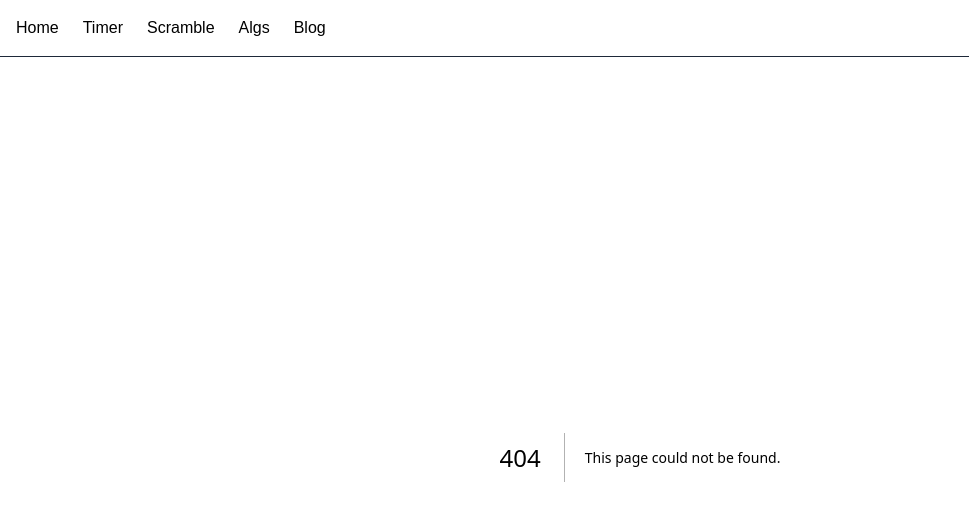
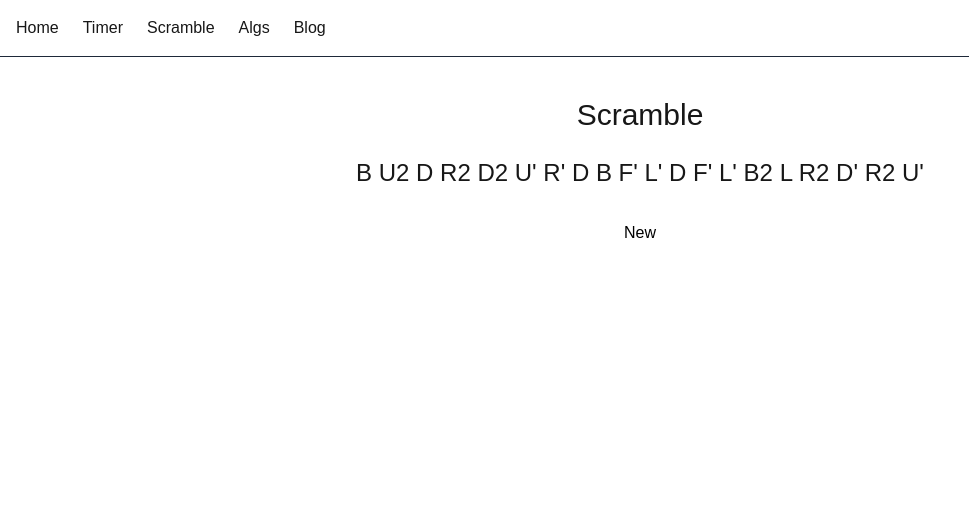
Before and after one commit to starisks/nextjs-boilerplate, a Next.js app: page /scramble in a window 1280 px wide. Before the commit this address had no page. Shown: the top 520 px of the page, without its empty margins (0-969 px from the left). Built offline with nearby package versions, Linux system fonts and the light colour scheme.

Commit message:
Create page.tsx

```diff
--- /dev/null
+++ b/app/scramble/page.tsx
@@ -0,0 +1,30 @@
+"use client";
+import { useState } from "react";
+
+const moves = ["R","L","U","D","F","B"];
+const mods = ["","'","2"];
+
+function gen() {
+  let res = [];
+  let last = "";
+  for (let i=0;i<20;i++){
+    let m;
+    do { m = moves[Math.random()*6|0]; } while (m===last);
+    last=m;
+    res.push(m + mods[Math.random()*3|0]);
+  }
+  return res.join(" ");
+}
+
+export default function ScramblePage(){
+  const [s,setS]=useState(gen());
+  return (
+    <main className="p-10 text-center">
+      <h1 className="text-3xl mb-6">Scramble</h1>
+      <div className="font-mono text-2xl mb-6">{s}</div>
+      <button onClick={()=>setS(gen())} className="px-4 py-2 bg-white text-black rounded">
+        New
+      </button>
+    </main>
+  );
+}
```
